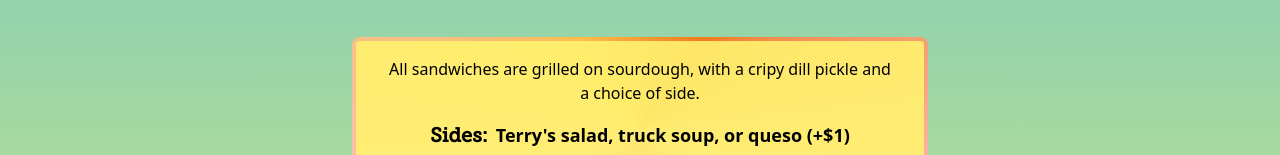
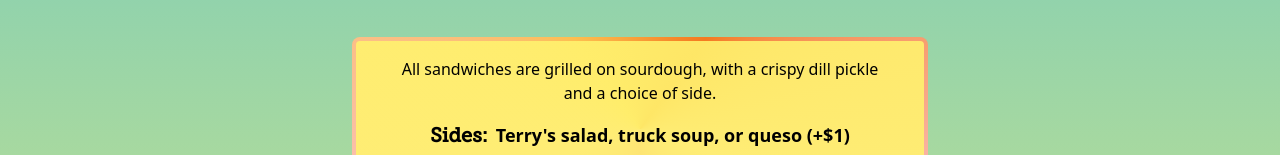
Before and after one commit to ryangclark/cheeztheday.com, a SvelteKit app: page /menu in a window 1280 px wide. Shown: the part 259-414 px from the top of the page. Built offline with nearby package versions, Linux system fonts and the light colour scheme.

Commit message:
Fixes typo

```diff
--- a/src/routes/(has-nav)/menu/+page.svelte
+++ b/src/routes/(has-nav)/menu/+page.svelte
@@ -14,7 +14,7 @@
 	class="ctd-gradient-border mx-auto mb-6 mt-8 px-2 py-4 md:max-w-xl md:px-8"
 >
 	<p class="text-center">
-		All sandwiches are grilled on sourdough, with a cripy dill pickle and a
+		All sandwiches are grilled on sourdough, with a crispy dill pickle and a
 		choice of side.
 	</p>
 	<div class="mt-4 flex flex-col justify-center md:flex-row md:gap-2">
```
